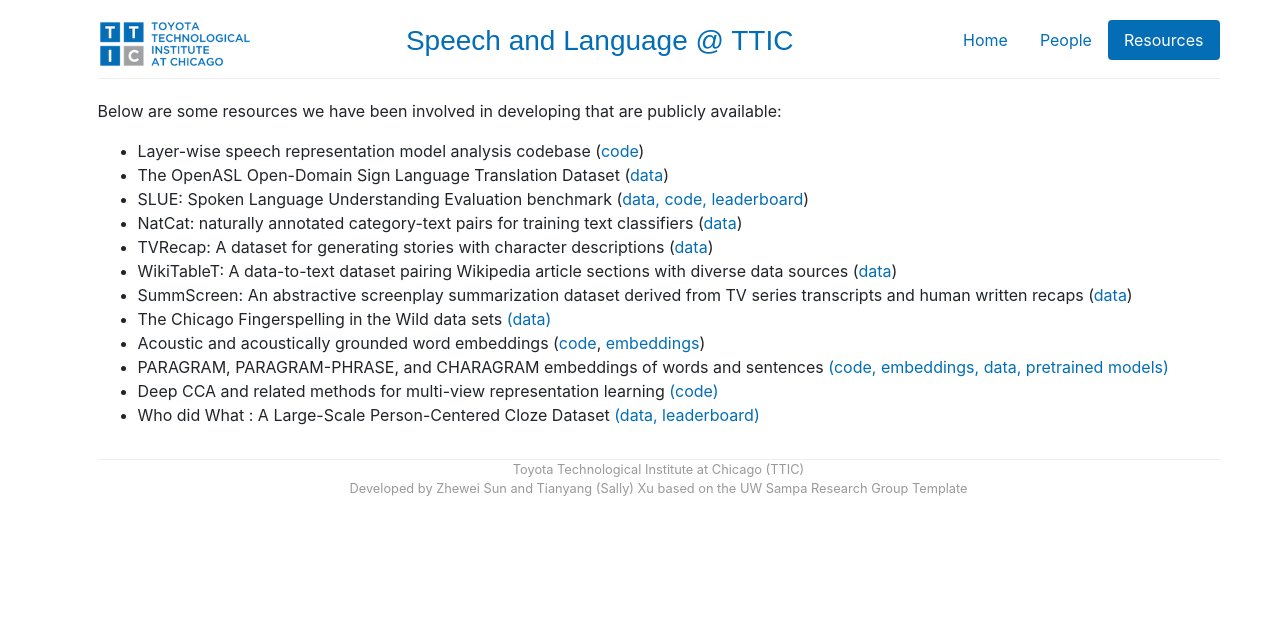
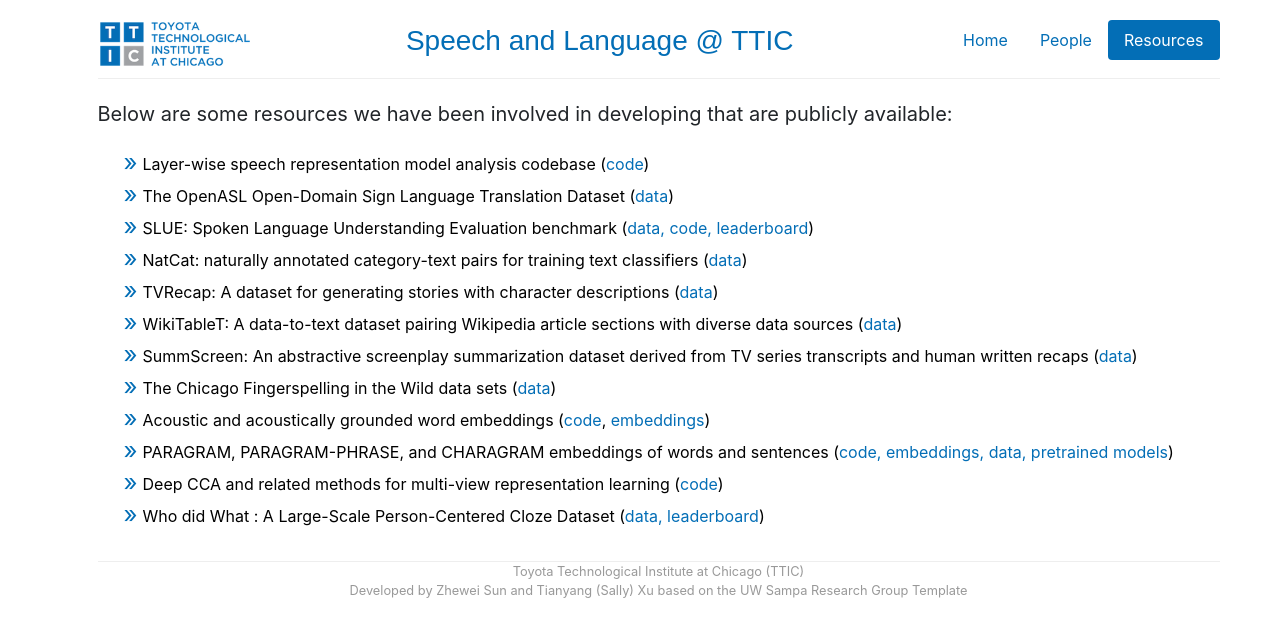
Before and after one commit to SLATTIC/SLATTIC.github.io, a Jekyll site: the page built from resources.html, in a window 1280 px wide. Shown: the top 637 px of the page. Built offline with Jekyll 4.4.1, drawn with Linux system fonts in a browser that asks for light colours.

Commit message:
Creative bullet points

```diff
--- a/css/group.scss
+++ b/css/group.scss
@@ -6,6 +6,33 @@
 $ttic-blue: #036eb6;
 
 .rounded-4x { border-radius: 20px !important;}
+
+.toptext{
+    font-size: 20px;
+}
+
+::marker {
+
+}
+
+.resbullet::marker{
+    content: "»";
+    color: $ttic-blue;
+    hue: 200;
+    font-size: 1.5em;
+    display: list-item;
+}
+
+.resbullet{
+    padding-left: 5px;
+}
+
+.restext{
+    color: black;
+    font-size:16px;
+    line-height:22px;
+    vertical-align: top;
+}
 
 /* TTIC colors for the navigation bar */
 
--- a/people.html
+++ b/people.html
@@ -10,7 +10,7 @@
 - {roles: [alum-faculty, alum-phd, alum-visit/uc], width: 12}
 ---
 
-<p>
+<p class="toptext">
 <br>
 TTIC is hiring new
 <a href="http://www.ttic.edu/faculty-hiring.php">faculty</a>, both
@@ -18,7 +18,7 @@
 speech and language.
 </p>
 
-<p>
+<p class="toptext">
 We are always looking for motivated
 <a href="http://www.ttic.edu/phd-program.php">PhD students</a>, visiting
 students, and undergraduate research assistants.
--- a/resources.html
+++ b/resources.html
@@ -5,19 +5,19 @@
 ---
 
 <section>
-<p>Below are some resources we have been involved in developing that are publicly available:</p>
-<ul class="sl-resources">
-<li>Layer-wise speech representation model analysis codebase (<A HREF=https://github.com/ankitapasad/layerwise-analysis/>code</A>)</li>
-<li>The OpenASL Open-Domain Sign Language Translation Dataset (<A HREF=https://github.com/chevalierNoir/OpenASL>data</A>)</li>
-<li>SLUE:  Spoken Language Understanding Evaluation benchmark (<A HREF=https://asappresearch.github.io/slue-toolkit/>data, code, leaderboard</A>)</li>
-<li>NatCat: naturally annotated category-text pairs for training text classifiers (<A HREF=https://github.com/ZeweiChu/NatCat>data</A>)</li>
-<li>TVRecap: A dataset for generating stories with character descriptions (<A HREF=https://github.com/mingdachen/TVRecap>data</A>)</li>
-<li>WikiTableT: A data-to-text dataset pairing Wikipedia article sections with diverse data sources (<A HREF=https://github.com/mingdachen/WikiTableT>data</A>)</li>
-<li>SummScreen: An abstractive screenplay summarization dataset derived from TV series transcripts and human written recaps (<A HREF=https://github.com/mingdachen/SummScreen>data</A>)
-<li>The Chicago Fingerspelling in the Wild data sets <A HREF=http://ttic.edu/livescu/ChicagoFSWild.htm>(data)</A></li>
-<li>Acoustic and acoustically grounded word embeddings (<A HREF=https://github.com/shane-settle/neural-acoustic-word-embeddings>code</A>, <A HREF=https:ttic.edu/livescu/mv\_word\_embeddings.zip>embeddings</A>)</li>
-<li>PARAGRAM, PARAGRAM-PHRASE, and CHARAGRAM embeddings of words and sentences <A HREF=http://ttic.uchicago.edu/~wieting>(code, embeddings, data, pretrained models)</A></li>
-<li>Deep CCA and related methods for multi-view representation learning <A HREF=https://bitbucket.org/qingming_tang/deep-canonical-correlation-analysis>(code)</A></li>
-<li>Who did What : A Large-Scale Person-Centered Cloze Dataset <A HREF=https://tticnlp.github.io/who_did_what/>(data, leaderboard)</A></li>
+<p class="toptext">Below are some resources we have been involved in developing that are publicly available:</p>
+<ul class="sl-resources" type="square">
+<li class="resbullet"><span class="restext">Layer-wise speech representation model analysis codebase (<A HREF=https://github.com/ankitapasad/layerwise-analysis/>code</A>)</span></li>
+<li class="resbullet"><span class="restext">The OpenASL Open-Domain Sign Language Translation Dataset (<A HREF=https://github.com/chevalierNoir/OpenASL>data</A>)</span></li>
+<li class="resbullet"><span class="restext">SLUE:  Spoken Language Understanding Evaluation benchmark (<A HREF=https://asappresearch.github.io/slue-toolkit/>data, code, leaderboard</A>)</span></li>
+<li class="resbullet"><span class="restext">NatCat: naturally annotated category-text pairs for training text classifiers (<A HREF=https://github.com/ZeweiChu/NatCat>data</A>)</span></li>
+<li class="resbullet"><span class="restext">TVRecap: A dataset for generating stories with character descriptions (<A HREF=https://github.com/mingdachen/TVRecap>data</A>)</span></li>
+<li class="resbullet"><span class="restext">WikiTableT: A data-to-text dataset pairing Wikipedia article sections with diverse data sources (<A HREF=https://github.com/mingdachen/WikiTableT>data</A>)</span></li>
+<li class="resbullet"><span class="restext">SummScreen: An abstractive screenplay summarization dataset derived from TV series transcripts and human written recaps (<A HREF=https://github.com/mingdachen/SummScreen>data</A>)
+<li class="resbullet"><span class="restext">The Chicago Fingerspelling in the Wild data sets (<A HREF=http://ttic.edu/livescu/ChicagoFSWild.htm>data</A>)</span></li>
+<li class="resbullet"><span class="restext">Acoustic and acoustically grounded word embeddings (<A HREF=https://github.com/shane-settle/neural-acoustic-word-embeddings>code</A>, <A HREF=https:ttic.edu/livescu/mv\_word\_embeddings.zip>embeddings</A>)</span></li>
+<li class="resbullet"><span class="restext">PARAGRAM, PARAGRAM-PHRASE, and CHARAGRAM embeddings of words and sentences (<A HREF=http://ttic.uchicago.edu/~wieting>code, embeddings, data, pretrained models</A>)</span></li>
+<li class="resbullet"><span class="restext">Deep CCA and related methods for multi-view representation learning (<A HREF=https://bitbucket.org/qingming_tang/deep-canonical-correlation-analysis>code</A>)</span></li>
+<li class="resbullet"><span class="restext">Who did What : A Large-Scale Person-Centered Cloze Dataset (<A HREF=https://tticnlp.github.io/who_did_what/>data, leaderboard</A>)</span></li>
 </ul>
 </section>
```
Also changed, not shown: 3 other files.
